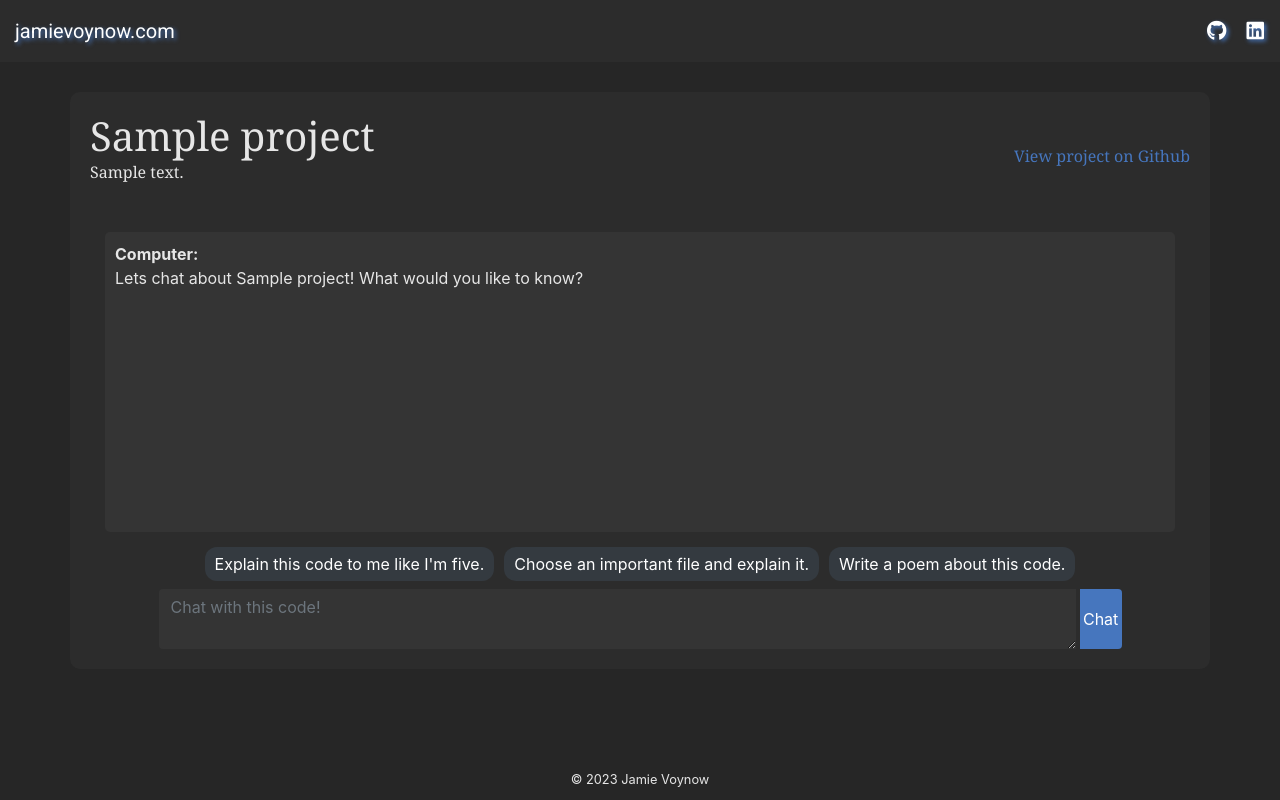
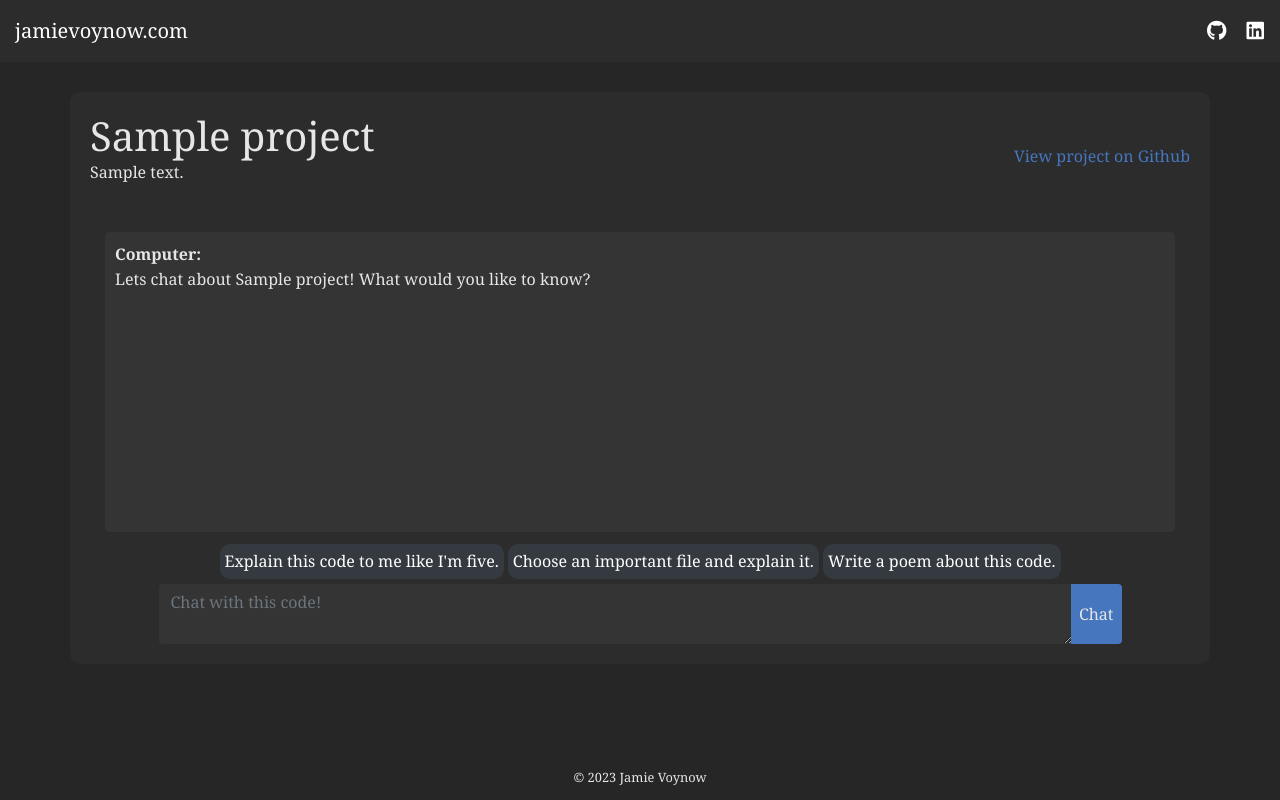
Before and after one commit to voynow/old-jamievoynow.com, a Flask app: template templates/project.html in a window 1280 px wide. Run offline with Flask 3, Linux system fonts and the light colour scheme; the template is opened without the code that fills it: most values are stand-ins (such as "Sample title", 1, 10 or a date in 2020); some libraries are stand-ins or nearby versions.

Commit message:
Removing more fluff to minimize tokens

```diff
--- a/templates/home.html
+++ b/templates/home.html
@@ -18,7 +18,7 @@
                             <h2 class="card-title">{{ project.name }}</h2>
                             <p class="card-text">{{ project.description }}</p>
                             <a href="{{ url_for('project_detail', project_name=project.name) }}"
-                                class="btn btn-info btn-larger">Read More</a>
+                                class="btn btn-info">Read More</a>
                         </div>
                     </div>
                 </div>
--- a/templates/layout.html
+++ b/templates/layout.html
@@ -18,19 +18,12 @@
         --div_hover: #353639;
     }
 
-        .formal-div {
-            font-family: 'Georgia', serif;
-            line-height: 1.6;
-        }
-
-        .formal-div h1 {
-            font-size: 2.5rem;
-        }
-
     body {
         background-color: var(--primary-bg);
         color: var(--text);
         padding-bottom: 60px;
+        font-family: 'Georgia', serif;
+        line-height: 1.6;
     }
 
     a {
@@ -41,7 +34,7 @@
         color: var(--hover);
     }
 
-        .profile-picture {
+    img.profile-picture {
         border-radius: 50%;
         width: 175px;
         height: 175px;
@@ -51,7 +44,8 @@
     }
 
     .card,
-        .project-div {
+    .project-div,
+    #chat-window {
         background-color: var(--textbox-bg);
         color: var(--text);
         border: var(--border);
@@ -63,11 +57,11 @@
 
     .card:hover,
     .project-div:hover {
-            transform: scale(1.01);
         box-shadow: 0px 0px 10px 2px var(--div_hover);
     }
 
-        .btn-larger {
+    .btn,
+    .recommended-queries button {
         padding: 0.2rem 0.5rem;
         background-color: var(--accent);
         border: none;
@@ -75,7 +69,8 @@
         transition: background-color 0.3s;
     }
 
-        .btn-larger:hover {
+    .btn:hover,
+    .recommended-queries button:hover {
         background-color: var(--hover);
     }
 
@@ -84,18 +79,8 @@
         padding: 10px 0;
     }
 
-
-        .navbar-brand {
-            font-family: 'Roboto', sans-serif;
-            text-shadow: 2px 2px 4px var(--accent);
-        }
-
     .navbar a:hover {
         color: var(--hover);
-        }
-
-        nav.navbar.navbar-expand-lg.navbar-dark.bg-dark {
-            background-color: var(--secondary-bg) !important;
     }
 
     .container.main-content {
@@ -105,13 +90,8 @@
         background-color: var(--secondary-bg);
     }
 
+    .textarea-dark:focus-visible,
     .textarea-dark {
-            background-color: var(--textbox-bg);
-            color: var(--text);
-            border: var(--border);
-        }
-
-        .textarea-dark:focus-visible {
         background-color: var(--textbox-bg);
         color: var(--text);
         border: var(--border);
@@ -120,16 +100,6 @@
     #textarea-group {
         width: 90%;
         margin: 0 auto;
-        }
-
-        .btn-smaller {
-            padding: 0.1rem 0.2rem;
-            margin-left: 5px;
-            background-color: var(--accent);
-            border: none;
-        }
-        .btn-smaller:hover {
-            background-color: var(--hover);
     }
 
     footer {
@@ -143,18 +113,10 @@
         text-align: center;
     }
 
-        pre {
-            background-color: var(--textbox-bg);
-            border: 1px solid var(--border);
-            color: var(--text);
-            padding: 10px;
-            overflow-x: auto;
-            white-space: pre-wrap;
-        }
-
     #chat-window {
         height: auto;
         min-height: 300px;
+        transition: height 0.2s ease-in-out;
         background-color: var(--textbox-bg);
         border-radius: 5px;
         padding: 10px;
@@ -175,20 +137,20 @@
         background: #343a40;
         color: #ffffff;
         border: none;
-            border-radius: 12px;
-            padding: 5px 10px;
-            margin: 5px;
-            cursor: pointer;
+        margin: 2px;
+        border-radius: 10px;
+        padding: 5px;
+        transition: background-color 0.3s;
     }
 
     .recommended-queries button:hover {
-            background: #495057;
+        background-color: var(--hover);
     }
 </style>
 
 <body>
     <header class="mb-3">
-        <nav class="navbar navbar-expand-lg navbar-dark bg-dark formal-div">
+        <nav class="navbar navbar-expand-lg navbar-dark">
             <a class="navbar-brand" style="margin-left: 15px;" href="/">jamievoynow.com</a>
             <div class="ml-auto">
                 <a href="https://github.com/voynow" target="_blank" class="navbar-brand"><i class="fab fa-github"></i></a>
--- a/templates/project.html
+++ b/templates/project.html
@@ -23,7 +23,7 @@
 					<div class="input-group" id="textarea-group">
 						<textarea class="form-control textarea-dark" id="message" rows="2" placeholder="Chat with this code!"></textarea>
 						<div class="input-group-append">
-							<button type="submit" class="btn btn-info btn-smaller">Chat</button>
+							<button type="submit" class="btn btn-info">Chat</button>
 						</div>
 					</div>
 				</form>
```
Also changed, not shown: README.md. Lines whose indentation alone changed are shown as unchanged.
